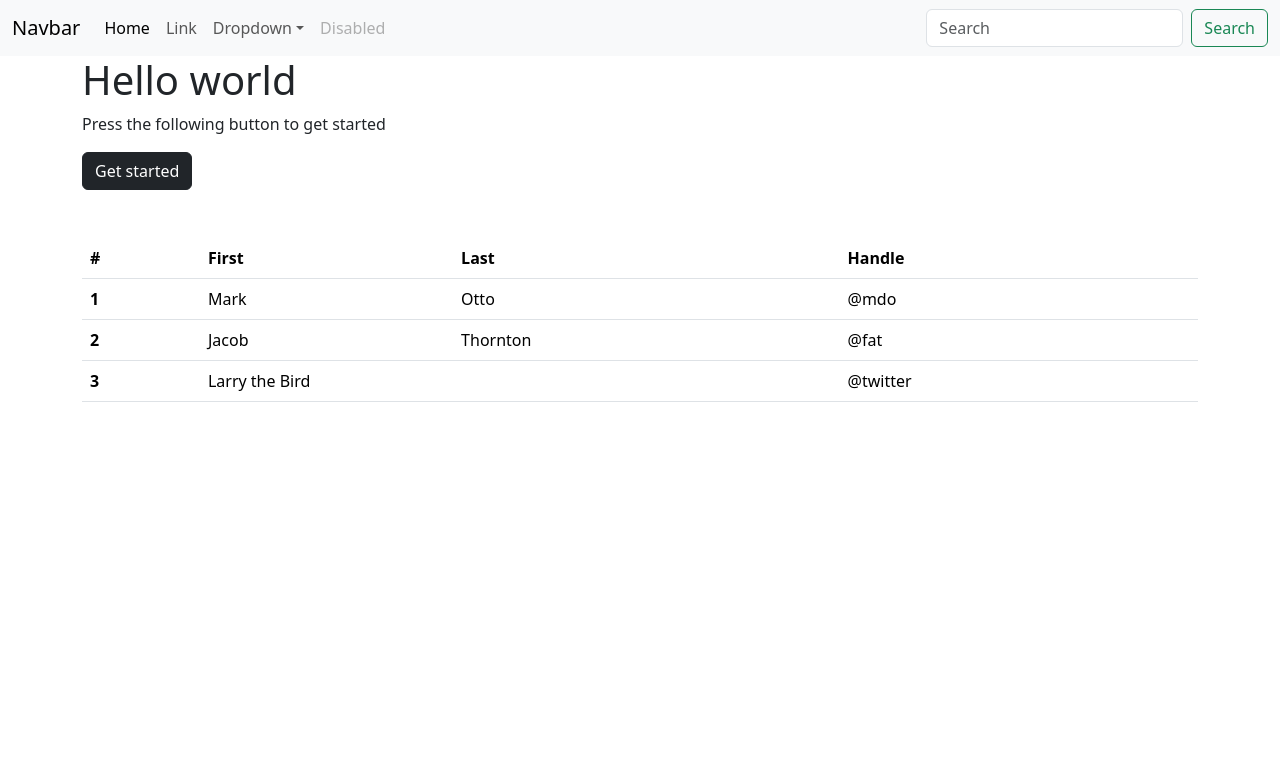
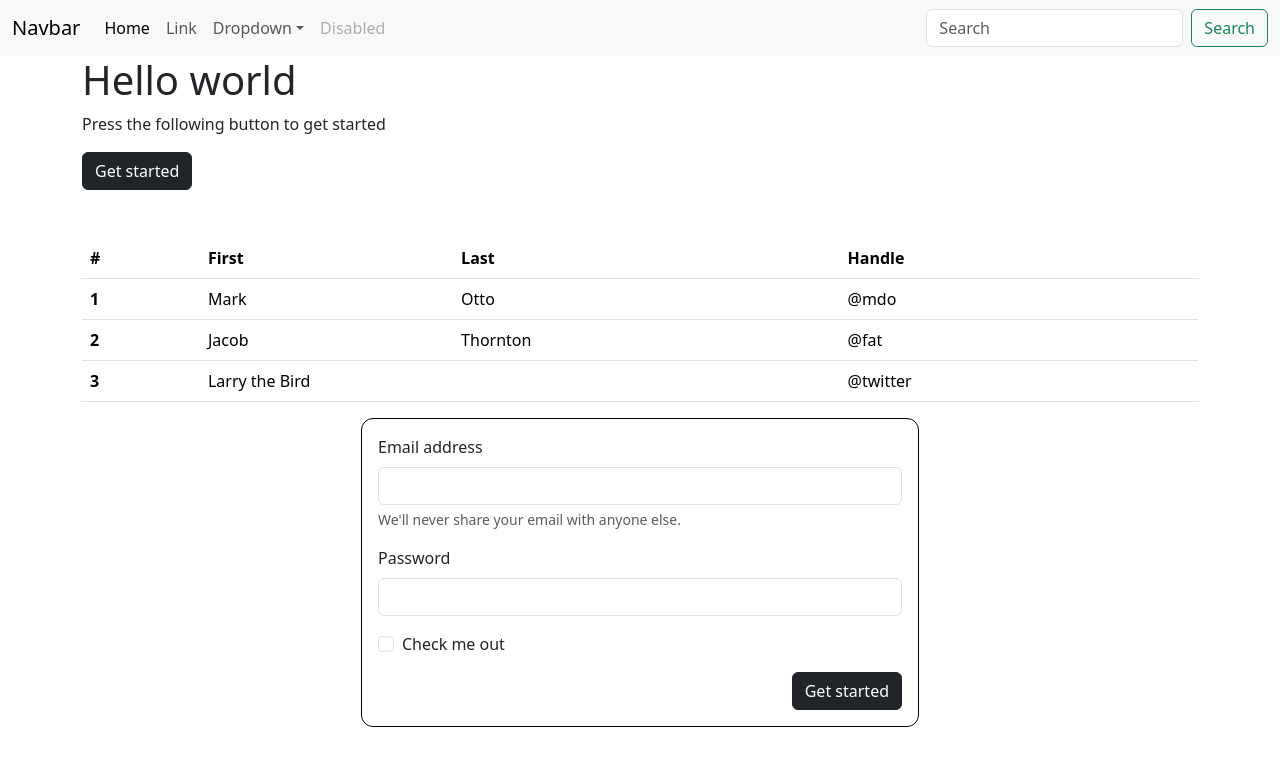
Before and after one commit to steffengroenandersen/svelte-bootstrap, a Svelte app: page / in a window 1280 px wide. Shown: the top 766 px of the page. Built offline with nearby package versions, Linux system fonts and the light colour scheme.

Commit message:
Add LoginForm component

```diff
--- a/src/App.svelte
+++ b/src/App.svelte
@@ -3,6 +3,7 @@
   import Sidebar from "./components/Sidebar.svelte";
   import Button from "./components/Button.svelte";
   import Table from "./components/Table.svelte";
+  import LoginForm from "./components/LoginForm.svelte";
 
   /* Function for button */
   function handleButtonClick() {
@@ -50,4 +51,6 @@
   <div class="mt-5">
     <Table data={tableData} />
   </div>
+
+  <div class="col-6 offset-3"><LoginForm /></div>
 </div>
--- /dev/null
+++ b/src/components/LoginForm.svelte
@@ -0,0 +1,47 @@
+<script>
+  import Button from "./Button.svelte";
+
+  let email;
+  let password;
+
+  function handleButtonClick() {
+    console.log("handleButtonClick");
+    console.log("Email: " + email);
+    console.log("Password: " + password);
+  }
+</script>
+
+<div id="wrapper">
+  <form class="d-flex flex-column">
+    <div class="mb-3">
+      <label for="exampleInputEmail1" class="form-label">Email address</label>
+      <input
+        bind:value={email}
+        type="email"
+        class="form-control"
+        id="exampleInputEmail1"
+        aria-describedby="emailHelp"
+      />
+      <div id="emailHelp" class="form-text">We'll never share your email with anyone else.</div>
+    </div>
+    <div class="mb-3">
+      <label for="exampleInputPassword1" class="form-label">Password</label>
+      <input bind:value={password} type="password" class="form-control" id="exampleInputPassword1" />
+    </div>
+    <div class="mb-3 form-check">
+      <input type="checkbox" class="form-check-input" id="exampleCheck1" />
+      <label class="form-check-label" for="exampleCheck1">Check me out</label>
+    </div>
+    <div class="align-self-end">
+      <Button onButtonClick={handleButtonClick} buttonText={"Get started"} />
+    </div>
+  </form>
+</div>
+
+<style>
+  #wrapper {
+    border: 1px solid black;
+    border-radius: 0.75rem;
+    padding: 1rem;
+  }
+</style>
```
